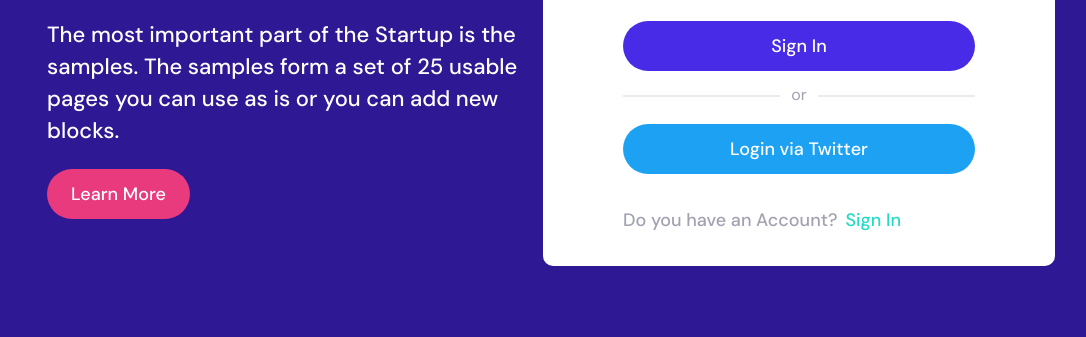
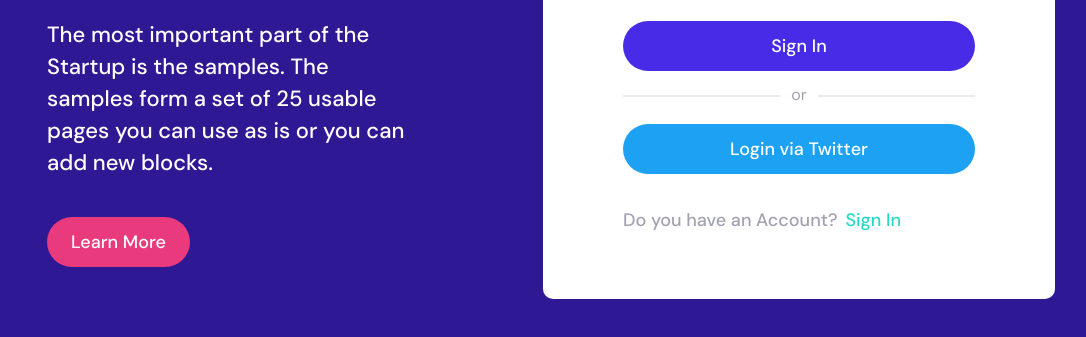
Before and after one commit to webdevmrinal/landing-page-rocket-careers, a plain HTML site: page index.html in a window 1280 px wide. Shown: the part 521-858 px from the top of the page, without its empty margins (97-1183 px from the left). Before the commit the page ends 800 px from the top, so only its background shows below. Drawn offline with Linux system fonts and the light colour scheme.

Commit message:
adds padding to the hero content and the footer

```diff
--- a/style.css
+++ b/style.css
@@ -95,6 +95,7 @@ main article h2 {
   letter-spacing: -1px;
 }
 main article p {
+  padding-right: 7rem;
   color: var(--colors-white, #fff);
   font-size: 22px;
   font-style: normal;
@@ -102,6 +103,7 @@ main article p {
   line-height: 32px; /* 145.455% */
 }
 main article button {
+  margin: 1rem 0;
   color: var(--colors-white, #fff);
   font-family: inherit;
   text-align: center;
@@ -229,6 +231,34 @@ section form button {
   line-height: 28px; /* 155.556% */
 }
 
+footer{
+  height: 5rem;
+  width: 100%;
+}
+
+/* Custom Scrollbar */
+
+body::-webkit-scrollbar-track
+{
+	-webkit-box-shadow: inset 0 0 6px rgba(46, 24, 147, 1);
+	border-radius: 10px;
+	background-color: transparent;
+}
+
+body::-webkit-scrollbar
+{
+	width: 10px;
+	background-color: transparent;
+}
+
+body::-webkit-scrollbar-thumb
+{
+  border: 2px solid rgb(96, 81, 162);
+	border-radius: 10px;
+	-webkit-box-shadow: inset 0 0 6px rgba(46, 24, 147, 1);
+	background-color: rgba(0, 0, 0, 0.3);
+}
+
 @media (max-width: 768px) {
   main section {
     padding: 0 2rem;
```
